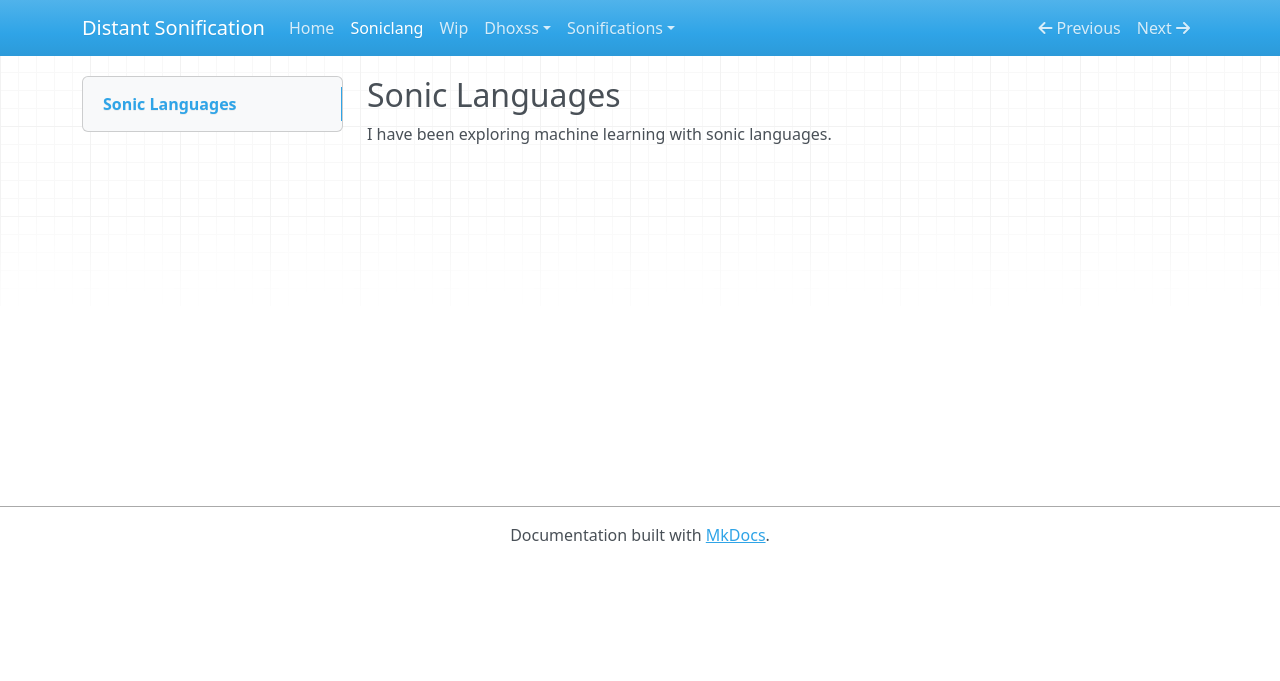
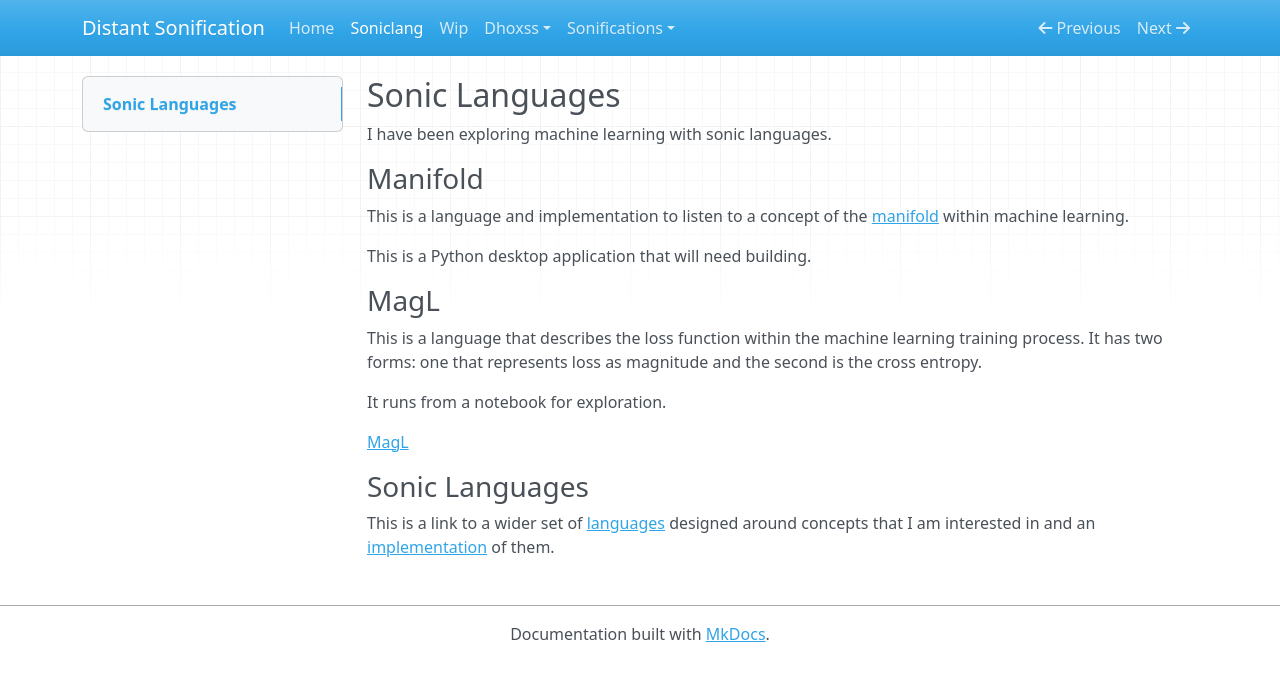
Before and after one commit to iaine/DistantSonification, an MkDocs documentation site: the page built from docs/soniclang.md, in a window 1280 px wide. Shown: the top 681 px of the page. Built offline with MkDocs 1.6.1, drawn with Linux system fonts in a browser that asks for light colours; nearby versions of some CDN libraries.

Commit message:
added sonic languages

```diff
--- a/docs/soniclang.md
+++ b/docs/soniclang.md
@@ -1,3 +1,21 @@
 ## Sonic Languages
 
 I have been exploring machine learning with sonic languages.
+
+### Manifold
+
+This is a language and implementation to listen to a concept of the [manifold](https://github.com/iaine/manifold) within machine learning.
+
+This is a Python desktop application that will need building.
+
+### MagL
+
+This is a language that describes the loss function within the machine learning training process. It has two forms: one that represents loss as magnitude and the second is the cross entropy.
+
+It runs from a notebook for exploration.
+
+[MagL](https://github.com/iaine/magL)
+
+### Sonic Languages
+
+This is a link to a wider set of [languages](https://github.com/iaine/SonicLanguages) designed around concepts that I am interested in and an [implementation](https://github.com/iaine/Sonic_Languages) of them.
```
